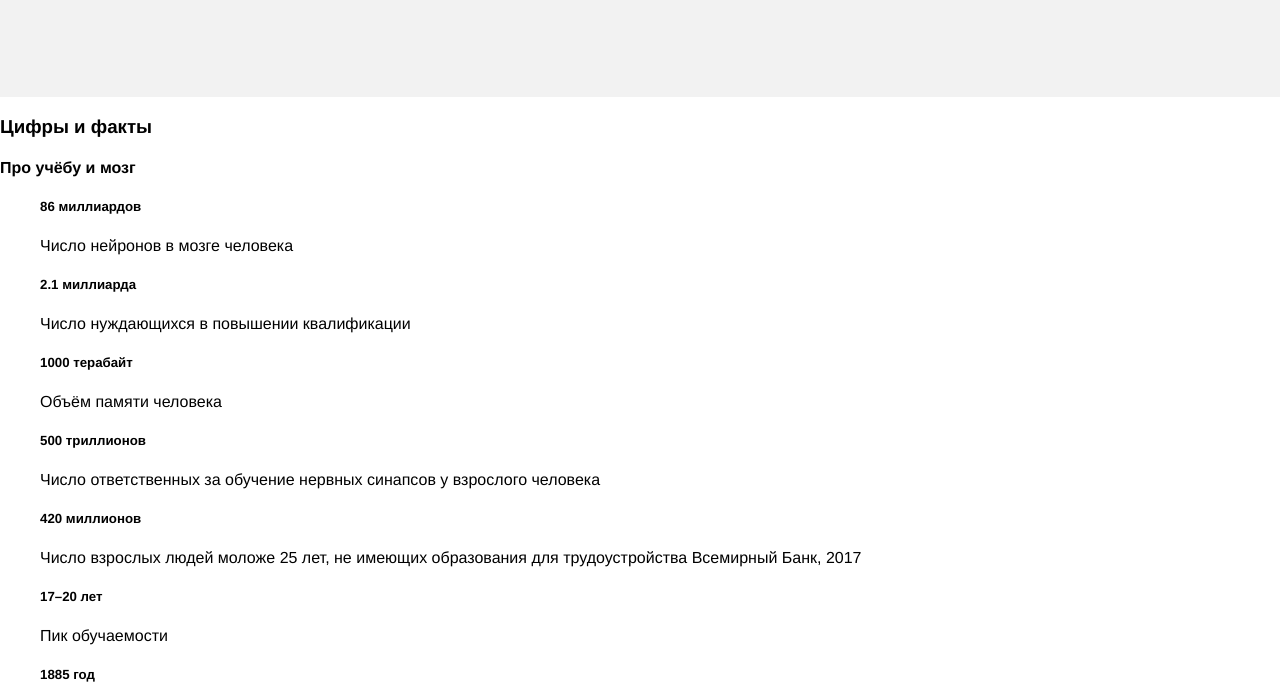
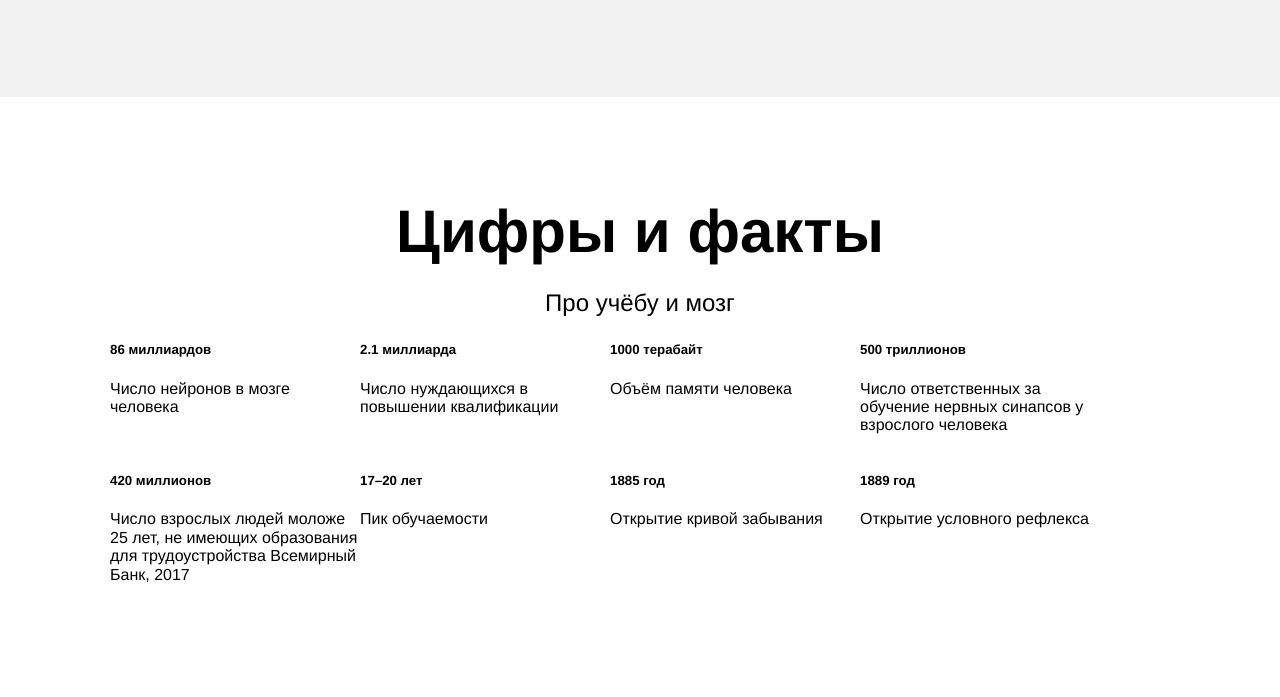
Before and after one commit to theunstablelord/how-to-learn, a plain HTML site: page index.html in a window 1280 px wide. Shown: the part 1271-1968 px from the top of the page. Drawn offline with Linux system fonts and the light colour scheme.

Commit message:
Начал стилизировать сразу обе страницы со статистикой и советами Кауфмана

```diff
--- a/index.html
+++ b/index.html
@@ -30,7 +30,7 @@
                 Зубрежка быстро выветривается и не приносит пользы.
               </p>
               <p class="two-columns__paragraph">
-                <span class="two-columns__span-accent">Вывод:</span> учиться тоже нужно уметь, но почему-то этому мало где учат.
+                <span class="two-columns__span-accent">Вывод:</span> учиться тже нужно уметь, но почему-то этому мало где учат.
                  Что с этим делать?
               </p>
               <p class="two-columns__paragraph">Конкретные техники и упражнения помогают изменить подход к обучению,
--- a/styles/style.css
+++ b/styles/style.css
@@ -116,11 +116,57 @@
   margin-bottom: 30px;
 }
 
+.digits {
+  display: flex;
+  align-items: center;
+  flex-direction: column;
+}
+
+.section-title {
+  text-align: center;
+  width: 60%;
+  line-height: 1.15;
+  font-size: 60px;
+  font-weight: 600;
+  margin: 100px 0 0;
+}
+
+.section-subtitle {
+  margin: 20px 0 0;
+  text-align: center;
+  line-height: 34px;
+  font-size: 24px;
+  font-weight: normal;
+}
+
+.table {
+  display: flex;
+  width: 1100px;
+  margin: 0 auto 100px;
+  flex-direction: row;
+  flex-wrap: wrap;
+}
+
+.table__cell {
+  width: 250px;
+}
+
+.table__heading {
+
+}
+
+.table__text {
+
+}
+
 .list {
   list-style: none;
 }
 
 .kaufman {
+  display: flex;
+  align-items: center;
+  flex-direction: column;
   background-color:black;
 }
 
```
